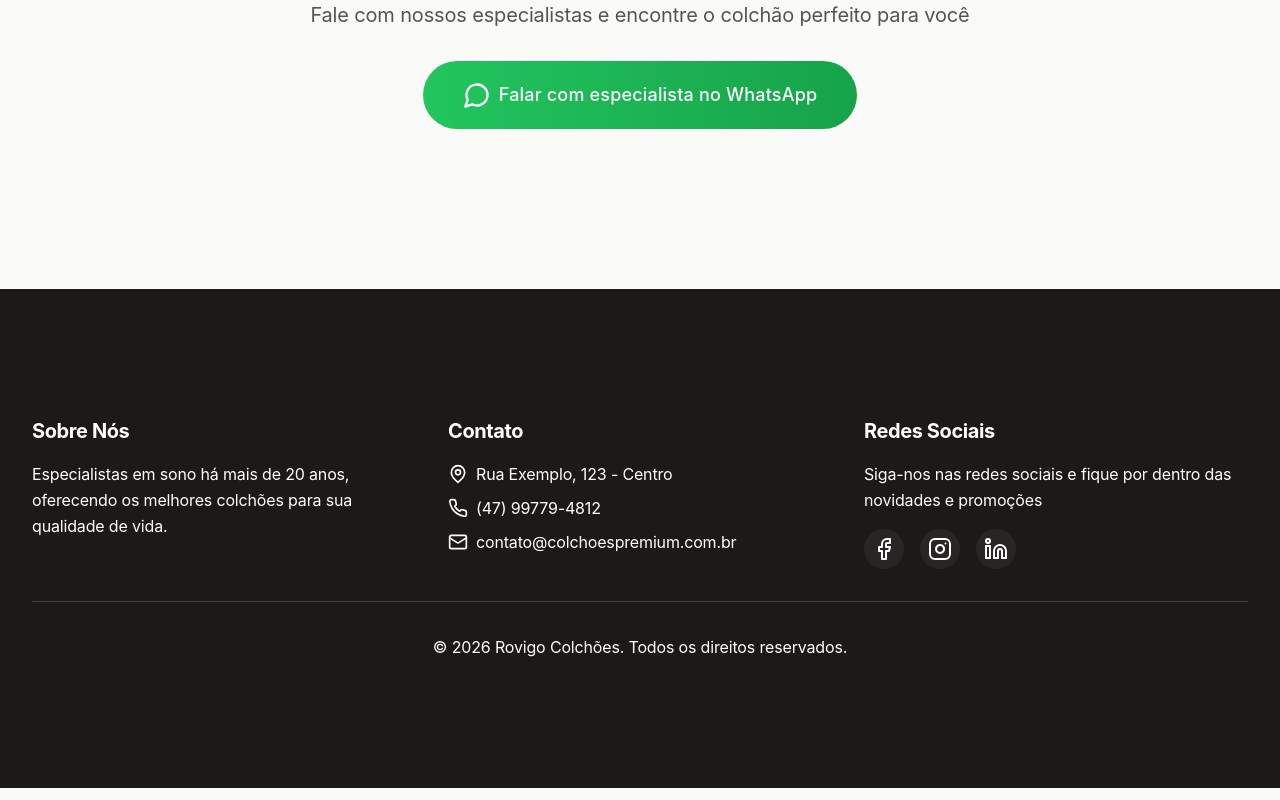
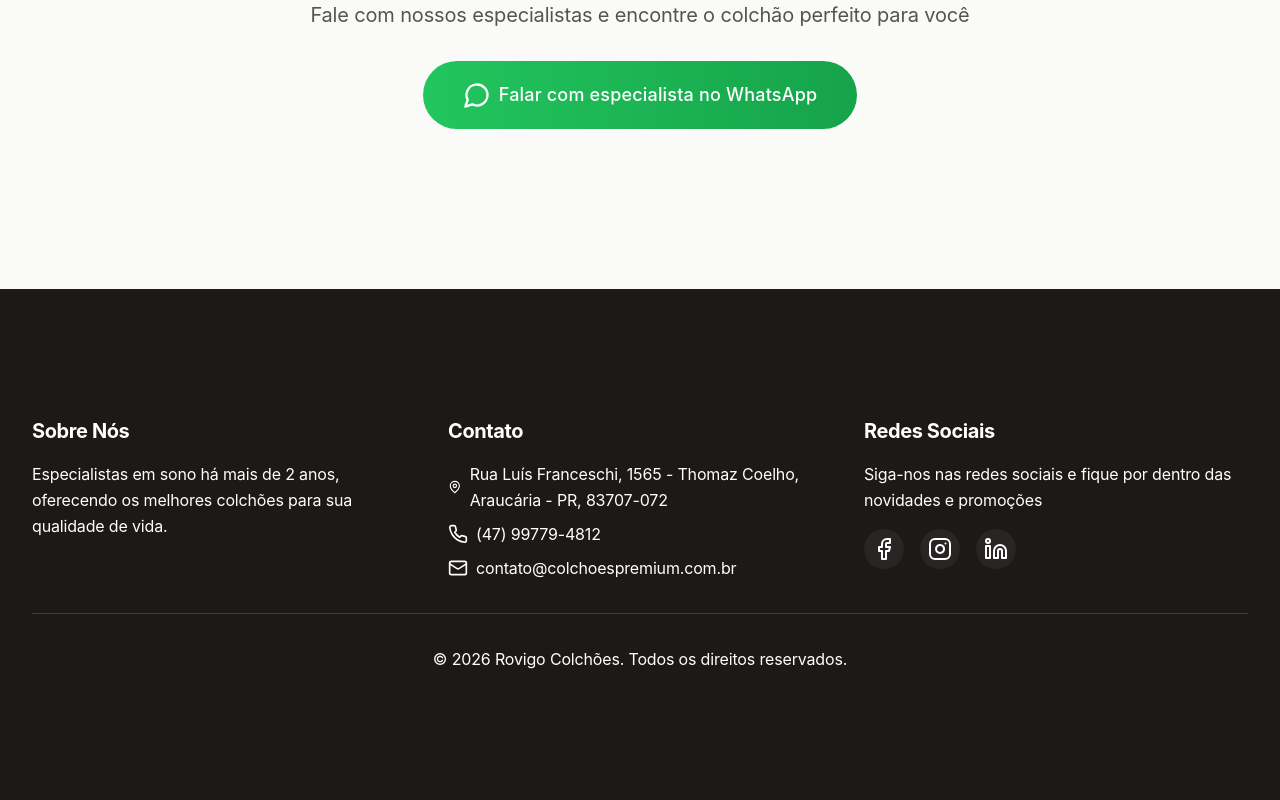
Before and after one commit to JFormigoni/Rovigo-Colchoes, a React (Vite) app: page / in a window 1280 px wide. Shown: the part 4281-5081 px from the top of the page. Built offline with nearby package versions, Linux system fonts and the light colour scheme; no server answers; the database is empty.

Commit message:
Alterado endereço da fábrica e informações sobre a empresa

```diff
--- a/src/components/Footer.tsx
+++ b/src/components/Footer.tsx
@@ -9,7 +9,7 @@ export default function Footer() {
           <div>
             <h3 className="text-white text-xl font-bold mb-4">Sobre Nós</h3>
             <p className="mb-4 text-white">
-              Especialistas em sono há mais de 20 anos, oferecendo os melhores colchões para sua qualidade de vida.
+              Especialistas em sono há mais de 2 anos, oferecendo os melhores colchões para sua qualidade de vida.
             </p>
           </div>
 
@@ -19,7 +19,7 @@ export default function Footer() {
             <div className="space-y-2 text-white">
               <p className="flex items-center gap-2">
                 <MapPin className="w-5 h-5 text-white" aria-hidden="true" />
-                <span className="text-white">Rua Exemplo, 123 - Centro</span>
+                <span className="text-white">Rua Luís Franceschi, 1565 - Thomaz Coelho, Araucária - PR, 83707-072</span>
               </p>
               <p className="flex items-center gap-2">
                 <Phone className="w-5 h-5 text-white" aria-hidden="true" />
--- a/src/components/landing/LandingFooter.tsx
+++ b/src/components/landing/LandingFooter.tsx
@@ -22,7 +22,7 @@ export default function LandingFooter() {
           <div>
             <h3 className="text-white text-xl font-bold mb-4">Sobre Nós</h3>
             <p className="mb-4 text-white">
-              Especialistas em sono há mais de 20 anos, oferecendo os melhores colchões para sua qualidade de vida.
+              Especialistas em sono há mais de 2 anos, oferecendo os melhores colchões para sua qualidade de vida.
             </p>
           </div>
 
@@ -32,7 +32,7 @@ export default function LandingFooter() {
             <div className="space-y-2 text-white">
               <p className="flex items-center gap-2">
                 <MapPin className="w-5 h-5 text-white" aria-hidden="true" />
-                <span className="text-white">Rua Exemplo, 123 - Centro</span>
+                <span className="text-white">Rua Luís Franceschi, 1565 - Thomaz Coelho, Araucária - PR, 83707-072</span>
               </p>
               <p className="flex items-center gap-2">
                 <Phone className="w-5 h-5 text-white" aria-hidden="true" />
```
